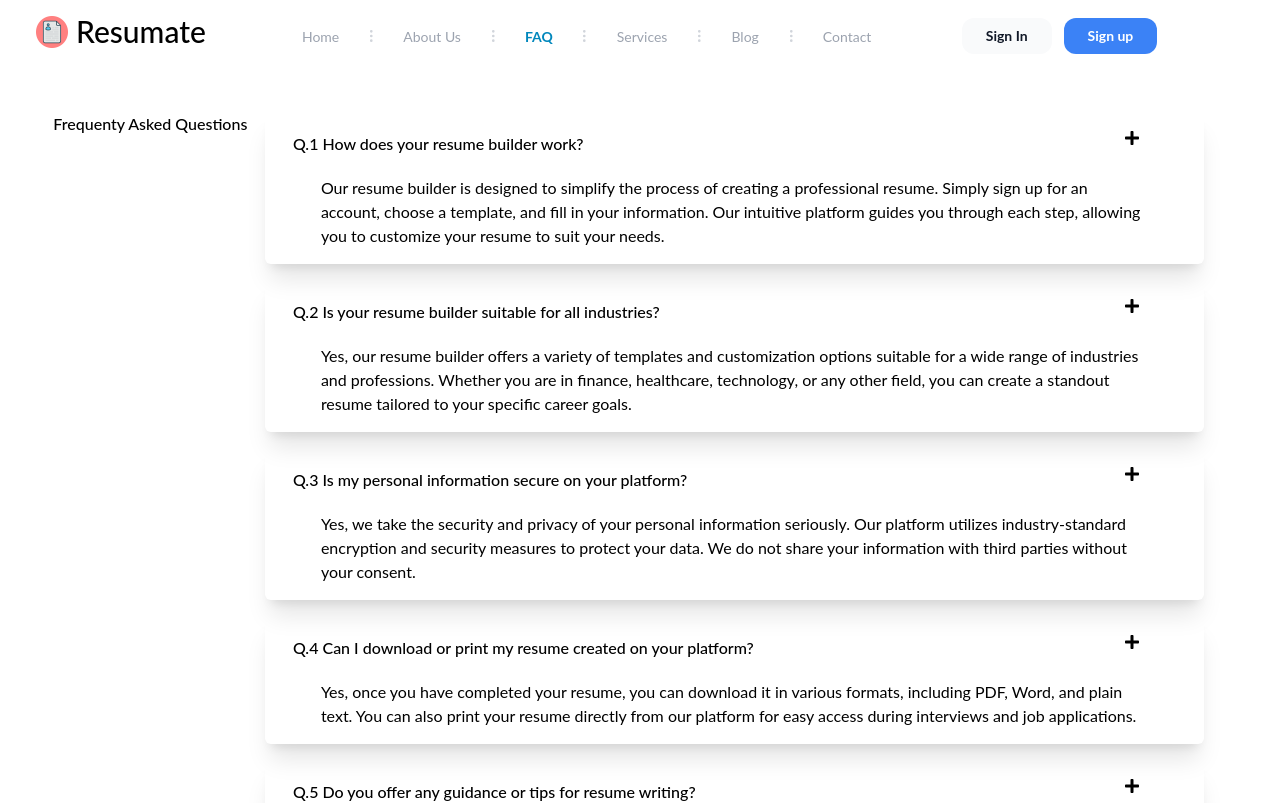
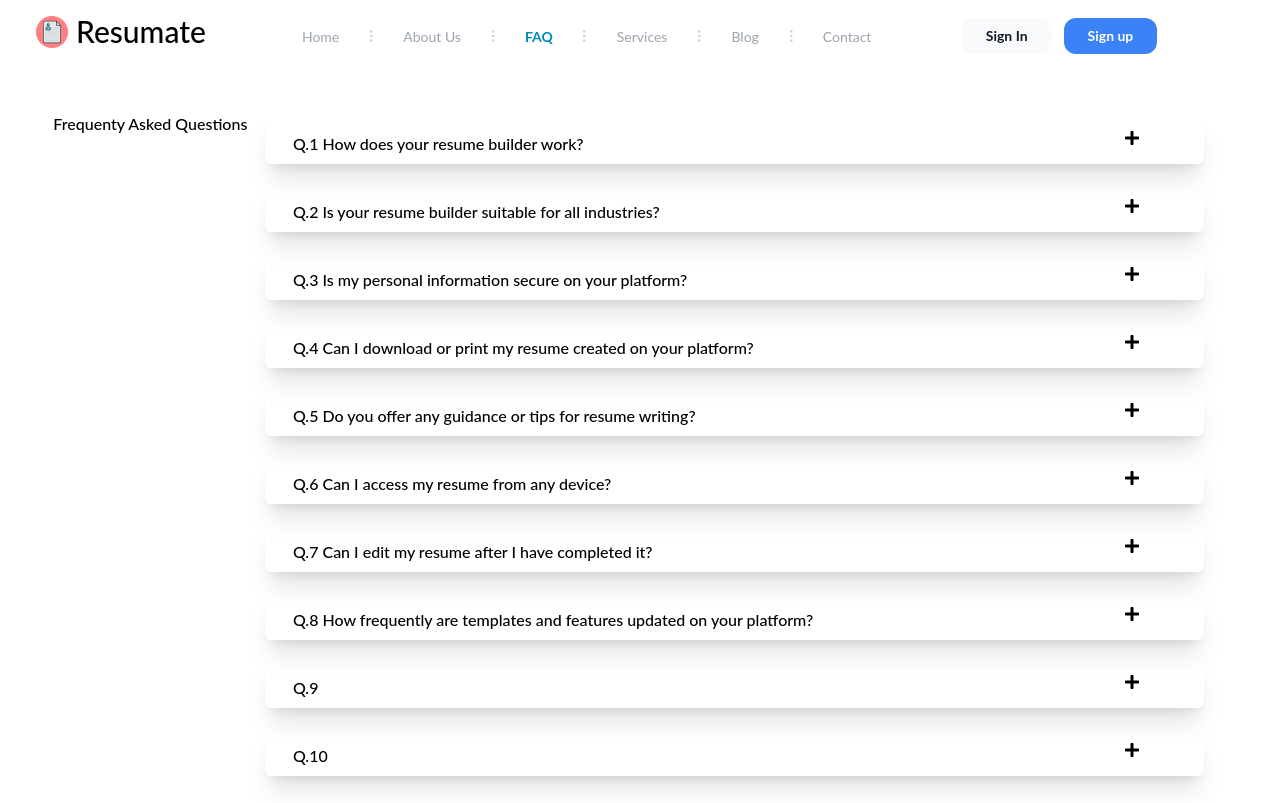
Before and after one commit to tilerahul/resumate, a React (Vite) app in the folder Resumate-Project/: page /faq in a window 1280 px wide. Shown: the top 803 px of the page. Built offline with nearby package versions, Linux system fonts and the light colour scheme.

Commit message:
working FAQ component

```diff
--- a/Resumate-Project/src/components/faq/FAQComponent.jsx
+++ b/Resumate-Project/src/components/faq/FAQComponent.jsx
@@ -1,17 +1,22 @@
-import React from 'react'
-import { FaPlus } from "react-icons/fa";
+import React, { useState } from 'react'
+import { FaPlus, FaMinus } from "react-icons/fa";
 
-const faqComponent = ({id, question, answer}) => {
+const faqComponent = ({ id, question, answer }) => {
+
+  const [show, setShow] = useState(false);
+
   return (
     <>
       <div className='shadow-xl my-4 rounded-md'>
         <div className='flex items-center justify-between'>
           <p className='px-5 pt-3 m-2 font-medium'>Q.{id} {question}</p>
-          <span className='mx-16'><FaPlus /></span>
+          <span className='mx-16'>{show ? <FaMinus onClick={() => setShow(false)}className='cursor-pointer' /> : <FaPlus onClick={() => setShow(true)}className='cursor-pointer' />}</span>
         </div>
-        <div>
-          <p className='px-5 py-3 mx-9 pb-4'>{answer}</p>
-        </div>
+        {show &&
+          <div className='border-l-4 border-sky-800 rounded'>
+            <p className='px-5 py-3 mx-9 pb-4'>{answer}</p>
+          </div>
+        }
       </div>
     </>
   )
```
